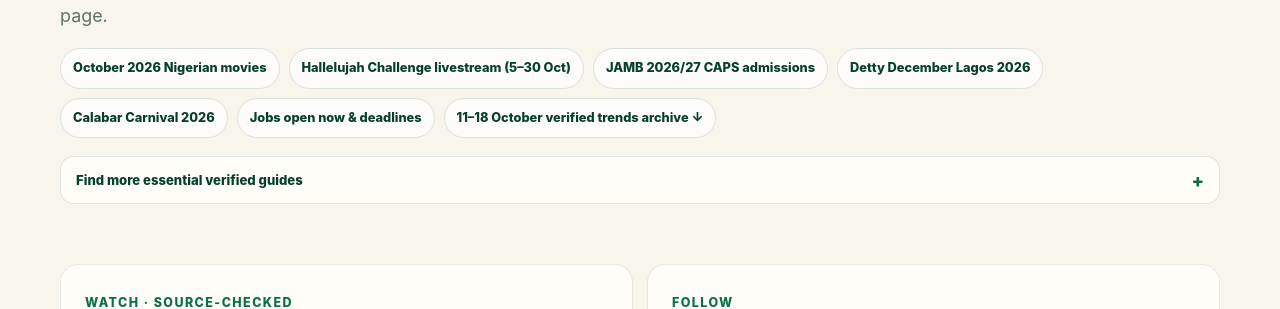
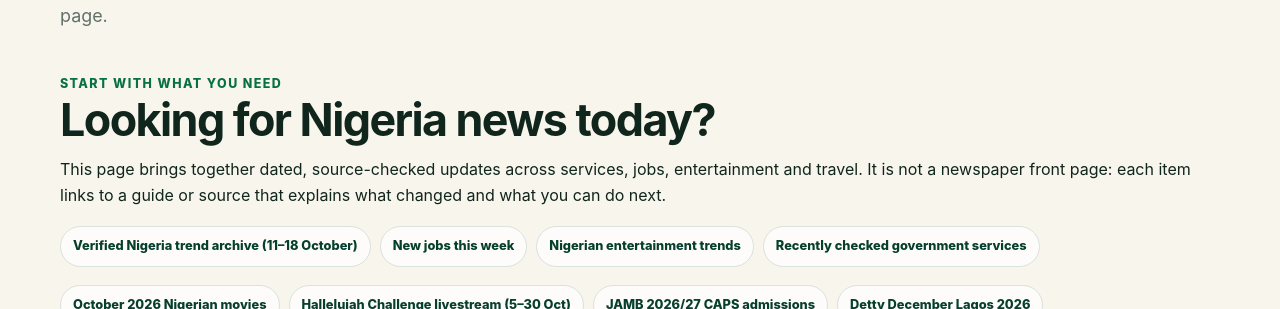
Before and after one commit to eghosa001/nigeria, a Next.js app: page /latest in a window 1280 px wide. Shown: the part 643-952 px from the top of the page. Built offline with nearby package versions, Linux system fonts and the light colour scheme; no server answers.

Commit message:
Add accurate search-intent entry points to latest hub

```diff
--- a/app/latest/page.tsx
+++ b/app/latest/page.tsx
@@ -68,6 +68,22 @@ export default function LatestPage() {
           we reviewed the guide or its source—not that the film, destination or service launched that day.
           Employer openings may close; always confirm at the official application page.
         </p>
+
+        <section className="answer-first-panel top-gap" aria-labelledby="latest-search-intent-title">
+          <span className="eyebrow">Start with what you need</span>
+          <h2 id="latest-search-intent-title">Looking for Nigeria news today?</h2>
+          <p>
+            This page brings together dated, source-checked updates across services, jobs,
+            entertainment and travel. It is not a newspaper front page: each item links to
+            a guide or source that explains what changed and what you can do next.
+          </p>
+          <nav className="jobs-topic-links" aria-label="Popular Nigeria update searches">
+            <Link href="#nigeria-october-trends">Verified Nigeria trend archive (11–18 October)</Link>
+            <Link href="/jobs/new-this-week">New jobs this week</Link>
+            <Link href="/entertainment/social-trends">Nigerian entertainment trends</Link>
+            <Link href="/services">Recently checked government services</Link>
+          </nav>
+        </section>
 
         <div className="jobs-topic-links top-gap">
           <Link href="/entertainment/movies/october-2026">October 2026 Nigerian movies</Link>
```
